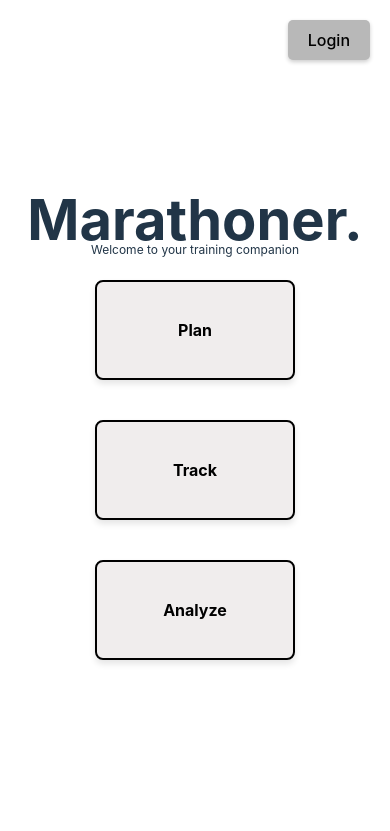
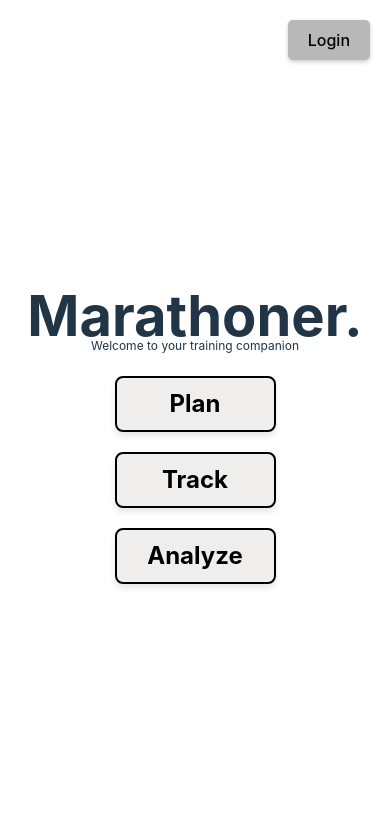
Before and after one commit to tulloch022/marathoner, a React (Vite) app: page / in a window 390 px wide. Shown: the top 831 px of the page. Built offline with nearby package versions, Linux system fonts and the light colour scheme.

Commit message:
improved sizing of buttons for mobile

```diff
--- a/src/index.css
+++ b/src/index.css
@@ -157,13 +157,15 @@ h1, p {
   .box-container {
     flex-direction: column; /* Stack the boxes vertically on smaller screens */
     align-items: center; /* Center the boxes horizontally */
-    width: 40%;
+    width: 30%;
   }
 
   /* Adjust the size of the boxes for smaller screens */
   .box-under-arrow {
     width: 100%; /* Make the boxes take up more space on smaller screens */
-    margin-bottom: 20px; /* Add space between stacked boxes */
+    margin-bottom: 0px; /* Add space between stacked boxes */
+    font-size: 1.5em;
+    line-height: .5em;
   }
 
   /* Adjust hover scaling effect for smaller screens */
```
